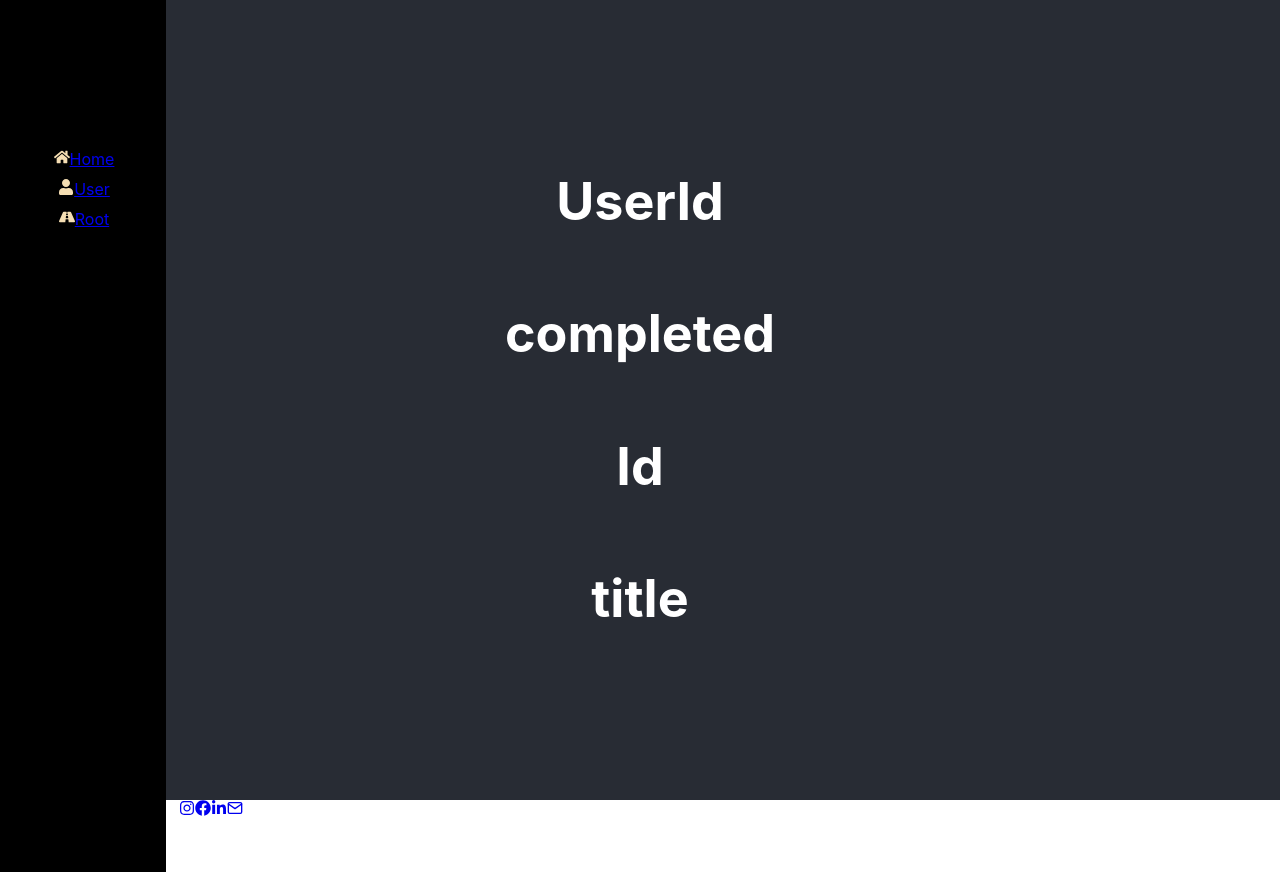
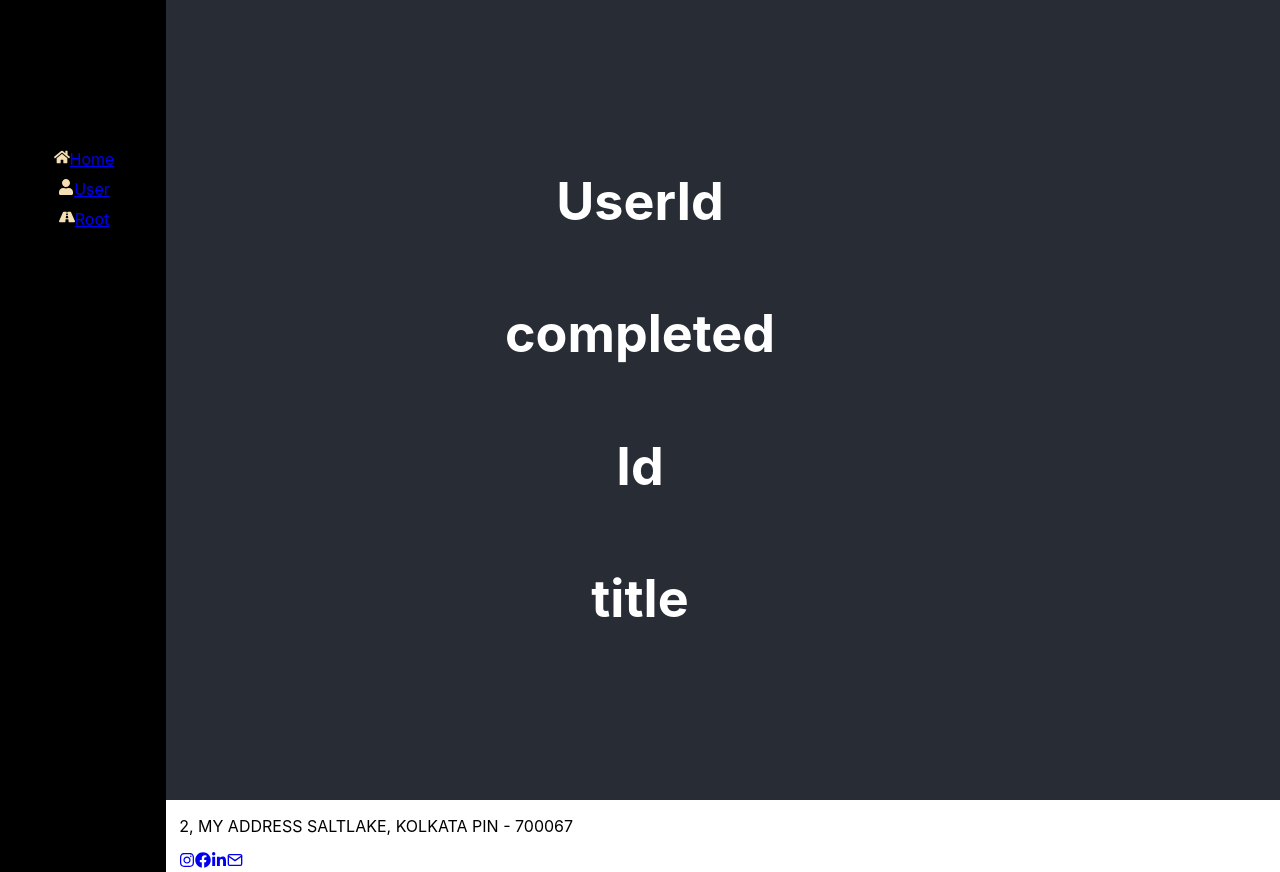
Before and after one commit to sayanmondal2098/mytodo, a React (Create React App) app: page /root in a window 1280 px wide. Before the commit the page ends 820 px from the top, so only its background shows below. Built offline with nearby package versions, Linux system fonts and the light colour scheme; no server answers.

Commit message:
container formated

```diff
--- a/src/app/component/Home.js
+++ b/src/app/component/Home.js
@@ -1,10 +1,11 @@
 import React from 'react';
+import '../../assect/css/mycss.css'
 
 class Home extends React.Component{
 
     render(){
         return(
-            <div>
+            <div className="container">
                 <h1>
                     Hello from Home
                 </h1>
--- a/src/app/component/User.js
+++ b/src/app/component/User.js
@@ -3,7 +3,7 @@ import React from 'react';
 class User extends React.Component{
     render(){
         return(
-            <div>
+            <div className="container">
                 <h1>
                     Hello from user
                 </h1>
--- a/src/app/ui/ErrorPage.js
+++ b/src/app/ui/ErrorPage.js
@@ -5,7 +5,7 @@ import BG from '../../assect/image/404.jpg'
 class ErrorPage extends React.Component{
     render(){
         return(
-            <div className="">
+            <div className="container">
                 <div className="error">
                     <img src={BG} className="error"/>
                 </div>
--- a/src/app/ui/Footer.js
+++ b/src/app/ui/Footer.js
@@ -8,6 +8,12 @@ class Footer extends React.Component{
         return(
             <div>
             <div className="footer">
+            <p>
+                    2, MY ADDRESS
+                    SALTLAKE, KOLKATA
+                    PIN - 700067
+                </p>
+                <div>
                 <a href="http://www.google.com" target="_blank" rel="noopener noreferrer">
                 <FaInstagram />
                 </a>
@@ -21,6 +27,7 @@ class Footer extends React.Component{
                 <FiMail />
                 </a>
 
+                </div>
             </div>
             </div>
         );
--- a/src/assect/css/mycss.css
+++ b/src/assect/css/mycss.css
@@ -8,7 +8,7 @@
     padding-left: 14%;
     background-color: aqua;
     max-height: 100%;
-    max-width: 80%;
+    width: 70%;
     /* padding-left: 3%; */
     /* /* align-self: center; */
     align-items: center;
--- a/src/index.js
+++ b/src/index.js
@@ -2,16 +2,10 @@ import React from 'react';
 import ReactDOM from 'react-dom';
 import './index.css';
 import App from './App';
-import Home from "./app/component/Home";
-import Root from "./app/component/Root";
-import User from "./app/component/User";
 
 import * as serviceWorker from './serviceWorker';
 
 
-console.log('Provider', Home);
-console.log('ConnectedRouter', Root);
-console.log('Route', User);
 ReactDOM.render(<App />, document.getElementById('root'));
 
 // If you want your app to work offline and load faster, you can change
```
